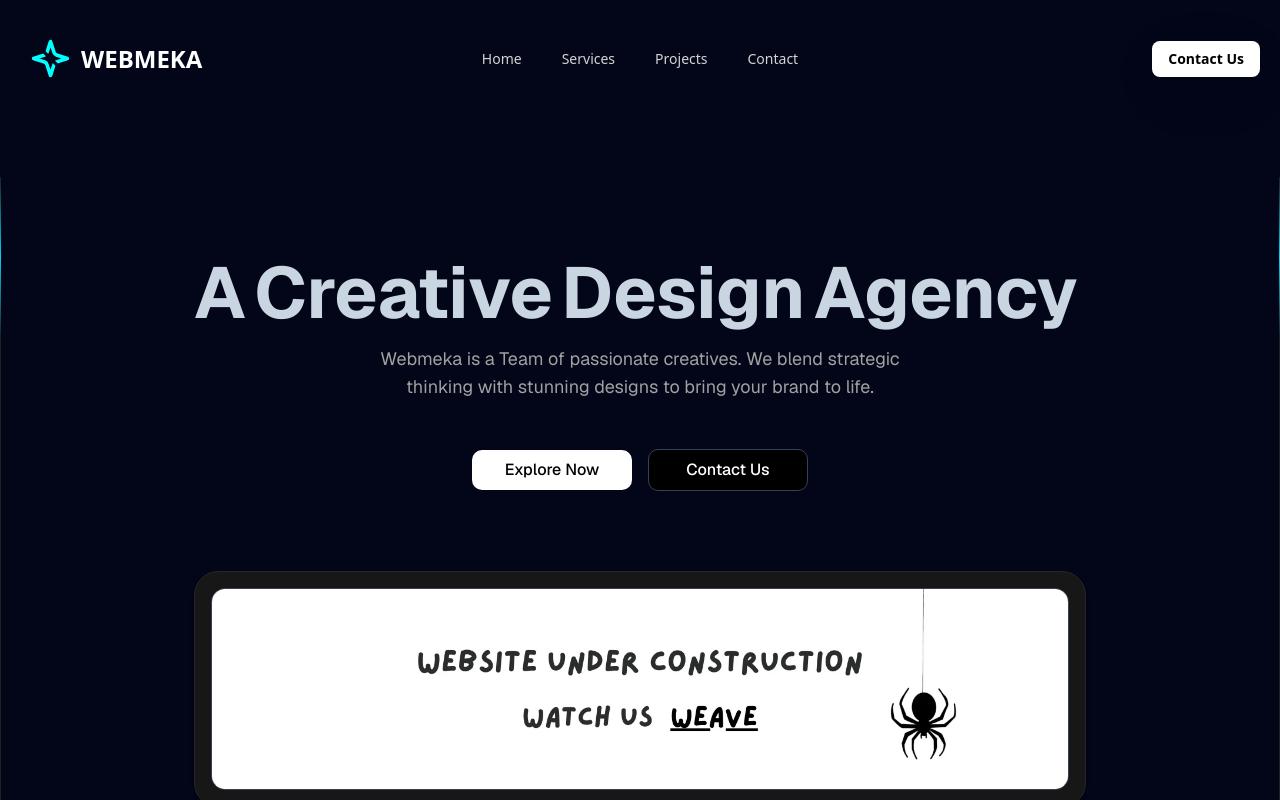
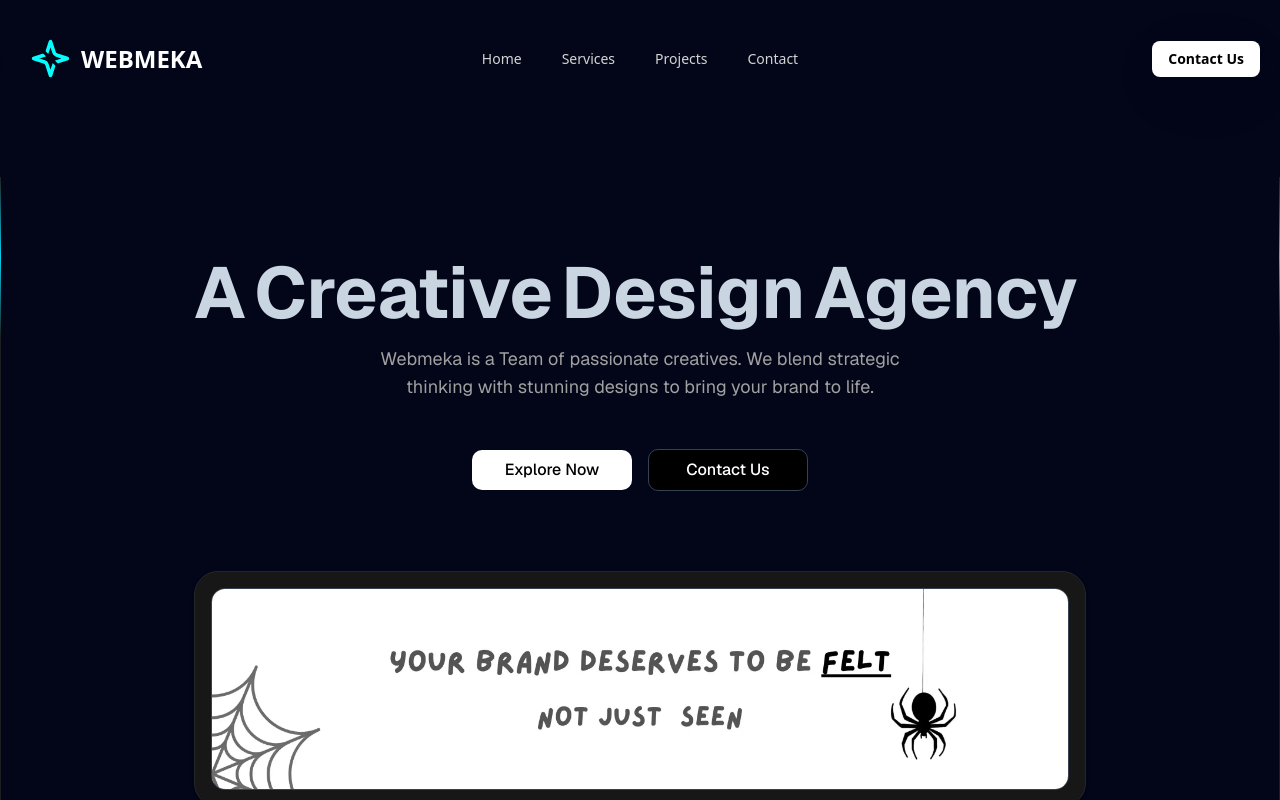
Before and after one commit to webmeka/webmeka, a Next.js app: page / in a window 1280 px wide. Shown: the top 800 px of the page. Built offline with nearby package versions, Linux system fonts and the light colour scheme.

Commit message:
hero section update

```diff
--- a/src/components/hero-section.tsx
+++ b/src/components/hero-section.tsx
@@ -101,7 +101,7 @@ export default function HeroSectionOne() {
         >
           <div className="w-full overflow-hidden rounded-xl border border-gray-300 dark:border-gray-700">
             <Image
-              src="/webmeka.webp"
+              src="/webmekaWeb.webp"
               alt="Landing page preview"
               className="aspect-[32/9] h-auto md:h-50 w-full object-cover"
               height={800}
```
Also changed, not shown: public/webmekaWeb.webp (added).
